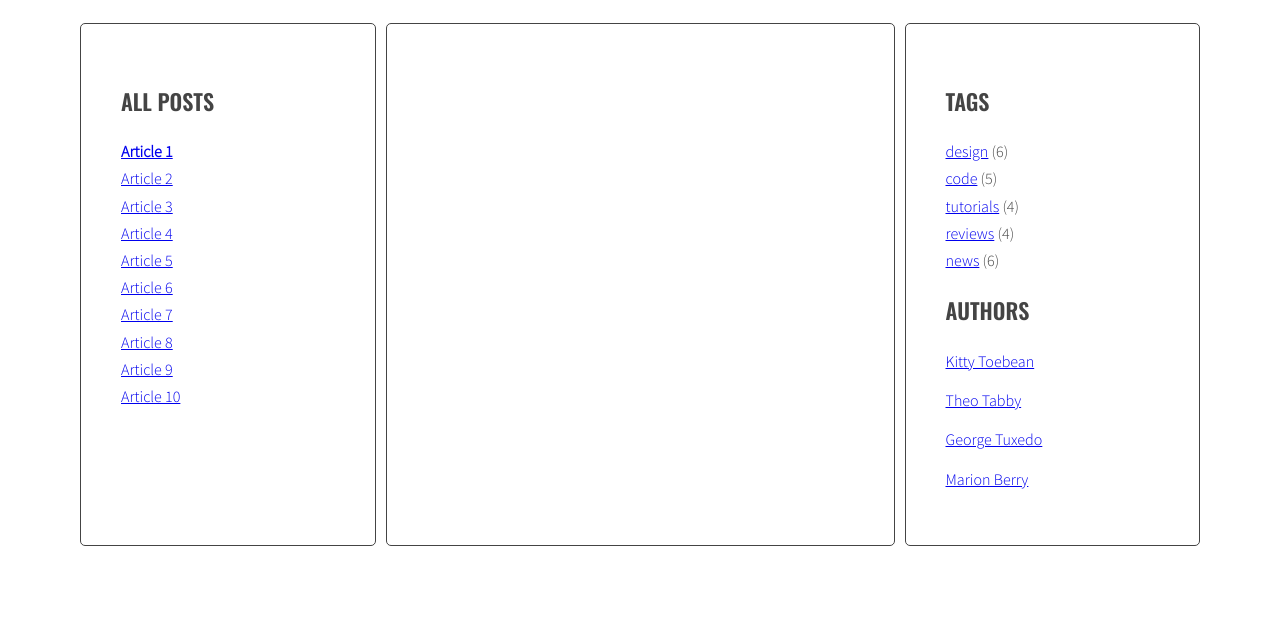
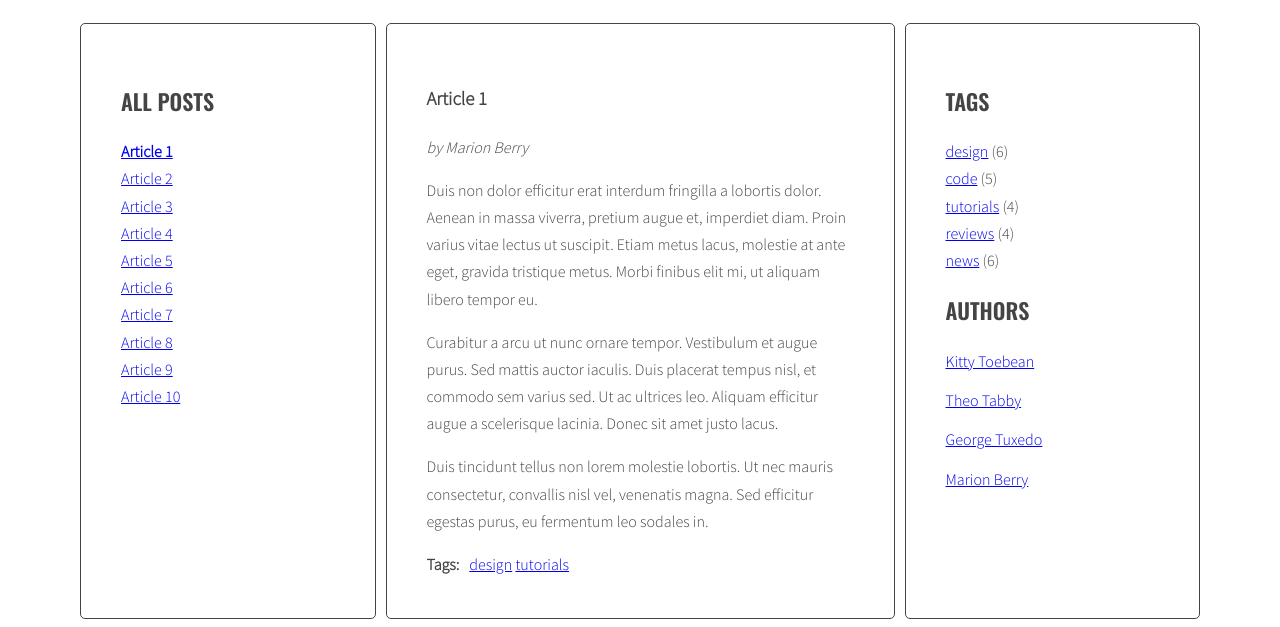
Before and after one commit to Nadina13/javascript-blog, a website: page index.html in a window 1280 px wide. Both pictures are taken after a click on the link "Article 1". Shown: the part 220-847 px from the top of the page. Before the commit the page ends 800 px from the top, so only its background shows below. Drawn offline with nearby package versions, Linux system fonts and the light colour scheme.

Commit message:
Part 1 ended

```diff
--- a/js/script.js
+++ b/js/script.js
@@ -32,14 +32,15 @@
     }
 
   /* get 'href' attribute from the clicked link */
-
+    const articleSelector = clickedElement.getAttribute('href');
+    console.log (articleSelector);
 
   /* find the correct article using the selector (value of 'href' attribute) */
-
+    const targetArticle = document.querySelector(articleSelector);
 
   /* add class 'active' to the correct article */
 
-
+    targetArticle.classList.add ('active');
   }
   const links = document.querySelectorAll('.titles a');
 
--- a/sass/style.scss
+++ b/sass/style.scss
@@ -64,6 +64,8 @@ body {
   border-radius: 5px;
 }
 
+
+
 /* Logo */
 
 .logo {
```
Also changed, not shown: sass/style.min.css (deleted), 1 other file.
